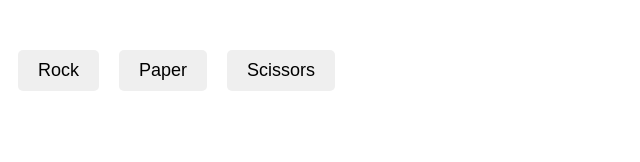
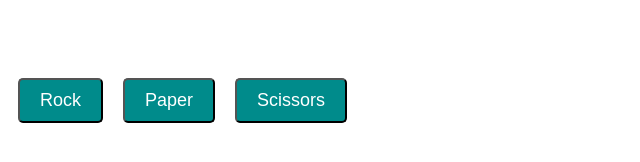
Before and after one commit to dahvo/odin-recipes, a plain HTML site: page rock-paper-scissors/index.html in a window 1280 px wide. Shown: the whole page, without its empty margins (0-640 px from the left). Drawn offline with Linux system fonts and the light colour scheme.

Commit message:
update css styling

```diff
--- a/rock-paper-scissors/index.html
+++ b/rock-paper-scissors/index.html
@@ -7,16 +7,19 @@
         #button-container {
             display: flex;
             justify-content: center;
-            margin-top: 20px;
+            align-items: center;
+            margin: 0 auto;
+            padding: 20px;
         }
 
         button {
             margin: 10px;
             padding: 10px 20px;
             font-size: 18px;
-            border: none;
             border-radius: 5px;
             cursor: pointer;
+            color: white;
+            background-color: darkcyan;
         }
 
         #results {
```
